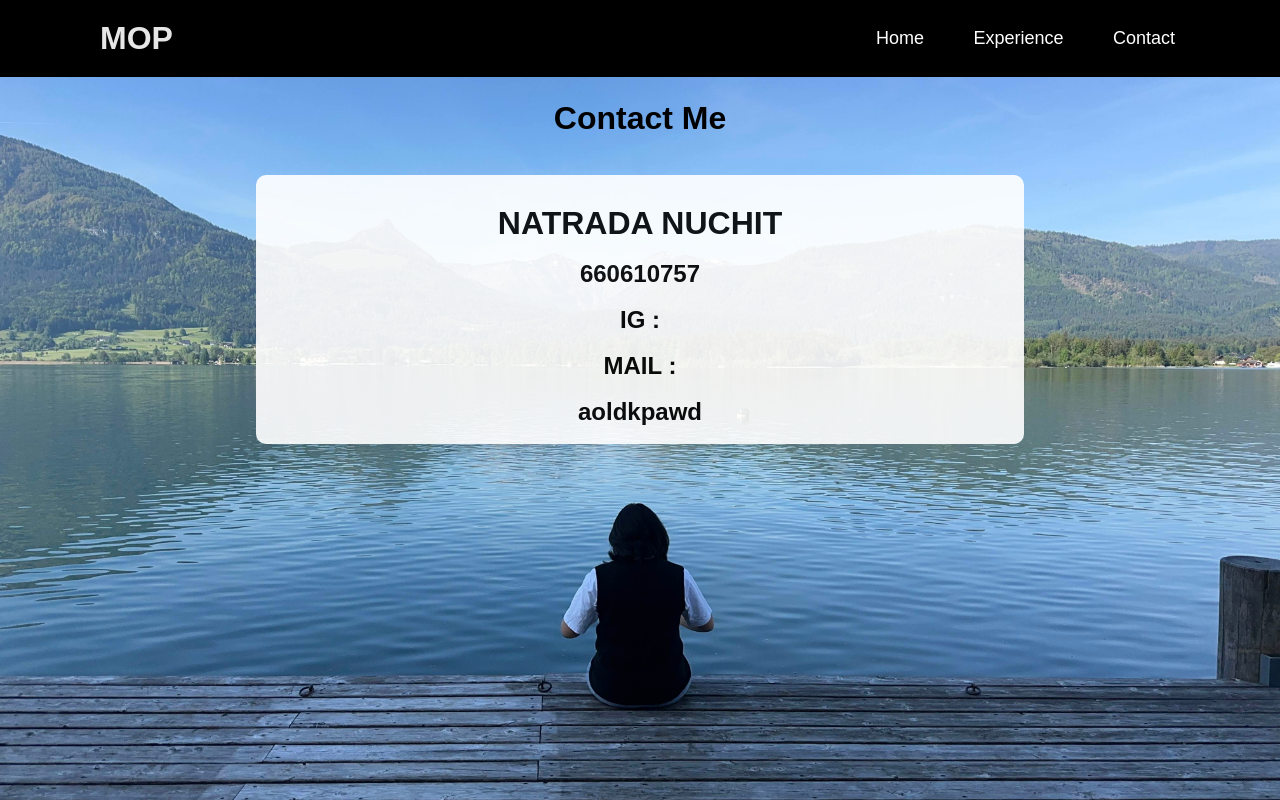
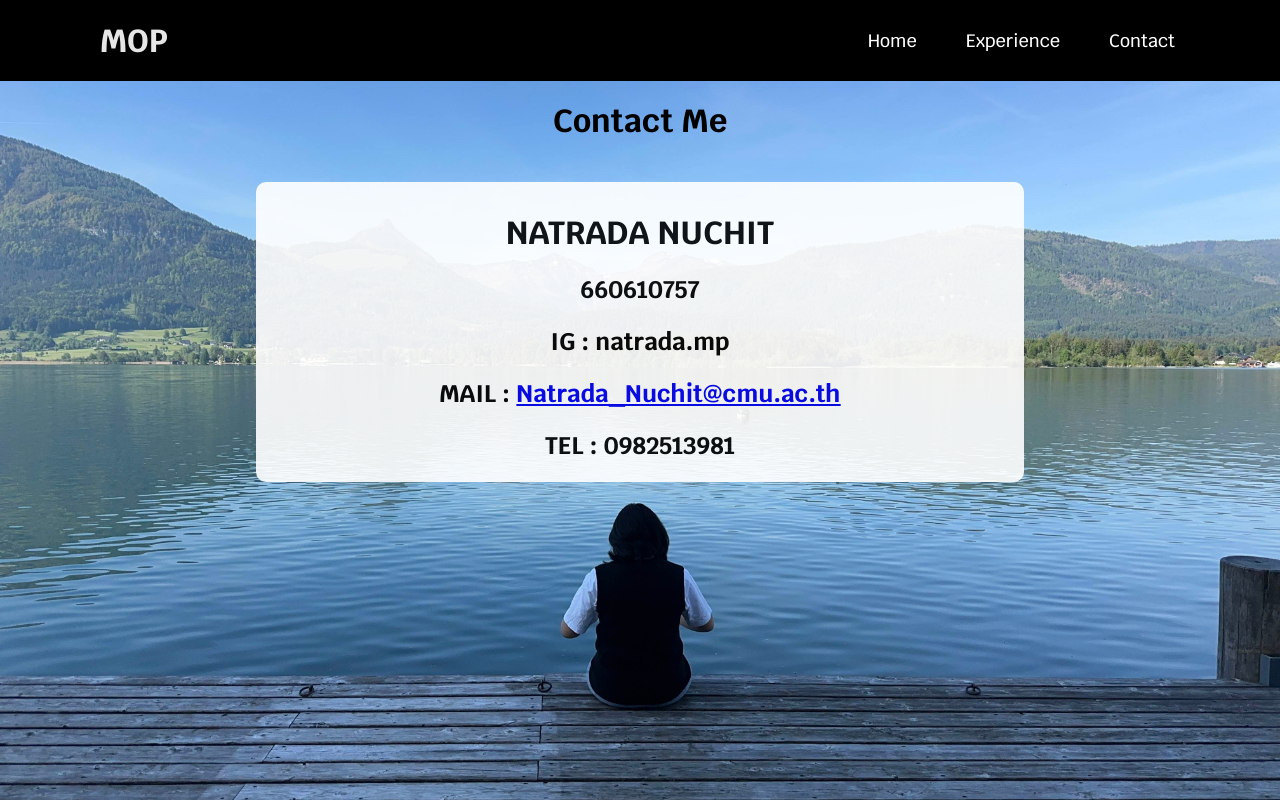
Before and after one commit to cpe207/lab02-AmericanoHoney, a plain HTML site: page cont.html in a window 1280 px wide. Drawn offline with Linux system fonts and the light colour scheme.

Commit message:
Add  font and mailto

```diff
--- a/cont.html
+++ b/cont.html
@@ -4,6 +4,9 @@
     <meta charset="UTF-8" />
     <meta name="viewport" content="width=device-width, initial-scale=1.0" />
     <title>My Portfolio</title>
+    <link rel="preconnect" href="https://fonts.googleapis.com">
+    <link rel="preconnect" href="https://fonts.gstatic.com" crossorigin>
+    <link href="https://fonts.googleapis.com/css2?family=Krub:ital,wght@0,200;0,300;0,400;0,500;0,600;0,700;1,200;1,300;1,400;1,500;1,600;1,700&family=Mali:ital,wght@0,200;0,300;0,400;0,500;0,600;0,700;1,200;1,300;1,400;1,500;1,600;1,700&display=swap" rel="stylesheet">
     <link rel="stylesheet" href="style.css">
   </head>
   <body>
@@ -24,9 +27,9 @@
     <div class="cont">
         <h1>NATRADA NUCHIT</h1><br>
         <h2>660610757</h2><br>
-        <h2>IG : </h2><br>
-        <h2>MAIL : </h2><br>
-        <h2>aoldkpawd</h2><br>
+        <h2>IG : natrada.mp</h2><br>
+        <h2>MAIL : <a href="mailto:Natrada_Nuchit@cmu.ac.th">Natrada_Nuchit@cmu.ac.th</a> </h2><br>
+        <h2>TEL : 0982513981</h2><br>
 
     </div>
 
--- a/style.css
+++ b/style.css
@@ -6,7 +6,7 @@
 }
 
 body{
-    font-family: Arial, Helvetica, sans-serif;
+    font-family: Krub;
     background : url('img/BG.jpg') no-repeat;
     background-attachment: fixed;
     background-size: cover;
```
Also changed, not shown: exp.html (+3 -0 lines), home.html (+3 -0 lines).
